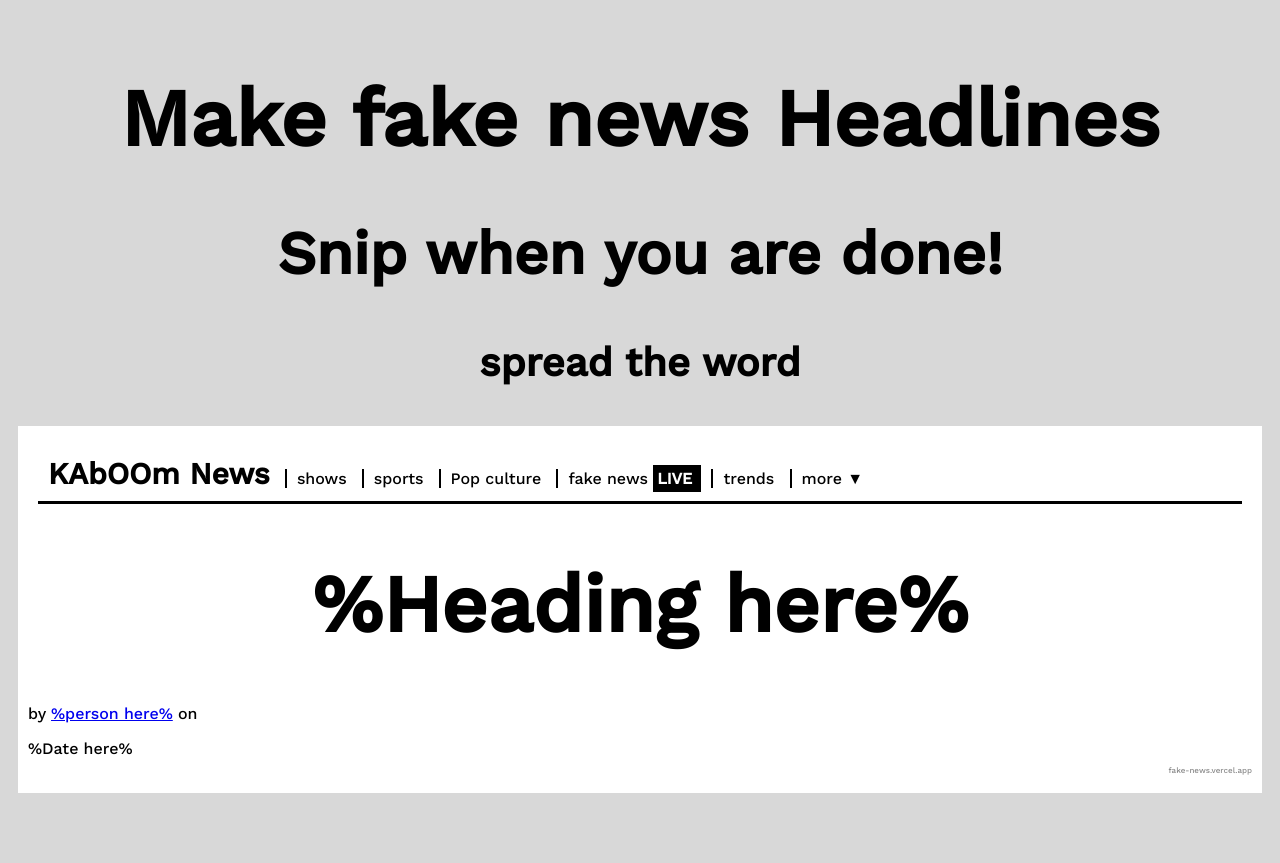
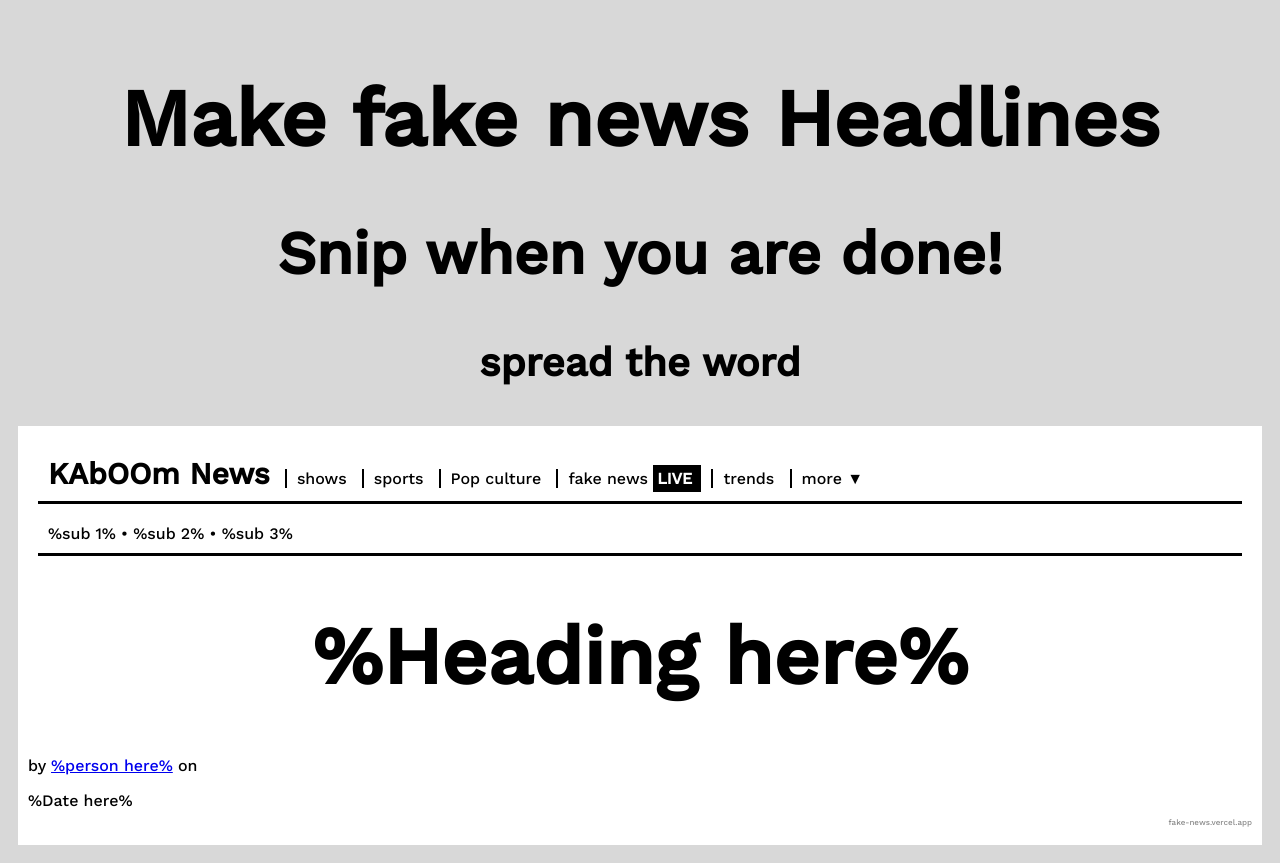
Before and after one commit to VatsaDev/fakenews, a plain HTML site: page index.html in a window 1280 px wide. Before the commit the page ends 811 px from the top, so only its background shows below. Drawn offline with nearby package versions, Linux system fonts and the light colour scheme.

Commit message:
Update index.html

```diff
--- a/index.html
+++ b/index.html
@@ -111,6 +111,13 @@ KAbOOm News</pre
         <div class="vl"></div>
         more ▼
       </div>
+      <div class="fakenews-nav">
+        <p contenteditable style="display: inline">%sub 1%</p>
+        •
+        <p contenteditable style="display: inline">%sub 2%</p>
+        •
+        <p contenteditable style="display: inline">%sub 3%</p>
+      </div>
       <h1 contenteditable>%Heading here%</h1>
       <p>by <a href="#" contenteditable>%person here%</a> on</p>
       <pre contenteditable style="display: inline">%Date here%</pre>
```
